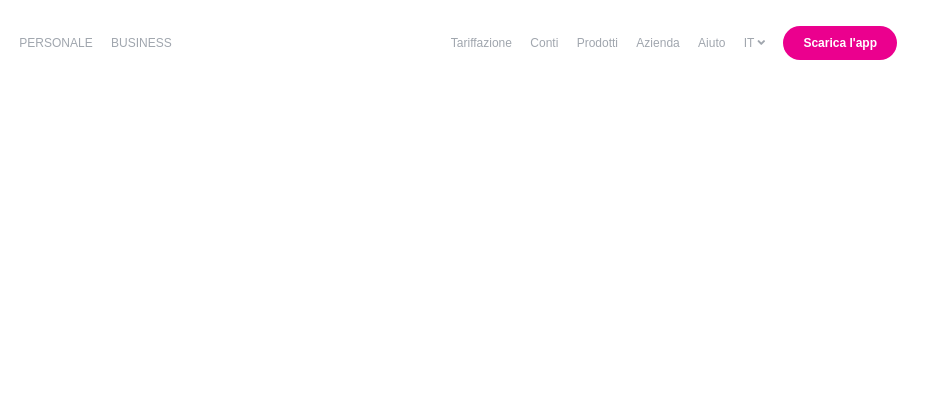
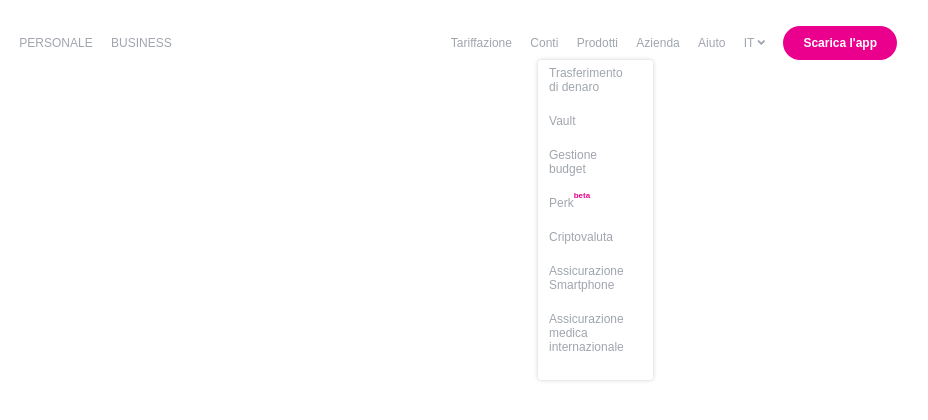
Before and after one commit to SimonaCinti/js-html-css-revolut, a plain HTML site: page index.html in a window 1280 px wide. Both pictures are taken after a click on the link "Prodotti". Shown: the full height of the page, 236-1164 px from the left. Drawn offline with nearby package versions, Linux system fonts and the light colour scheme.

Commit message:
dropmenus done

```diff
--- a/css/style.css
+++ b/css/style.css
@@ -72,6 +72,7 @@ body {
 }
 
 .right-bar .dropdown-menu{
+    display: none;
     position:absolute;
     margin-top: 10px;
     width: 115px;
--- a/js/script.js
+++ b/js/script.js
@@ -8,7 +8,7 @@ $(document).ready(function(){
 
     dropLink.click( function (){
 
-        var actualMenu = $(this).next(dropMenu);
+        var actualMenu = $(this).next('.dropdown-menu');
         dropMenu.not(actualMenu).hide();
         actualMenu.toggle();
 
```
